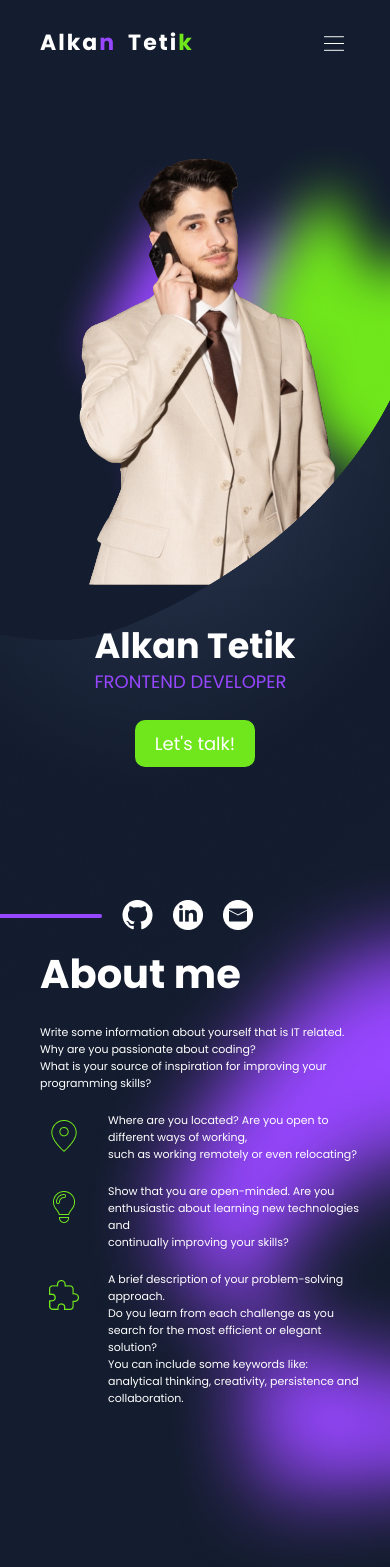
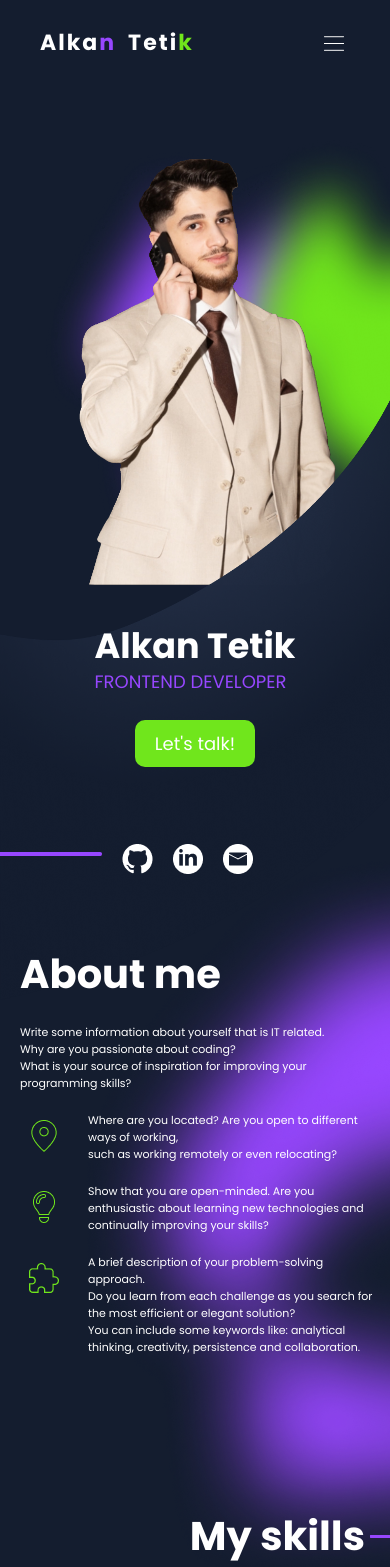
Before and after one commit to AlkanTetik/Portfolio, an Angular app: page / in a window 390 px wide. Shown: the top 1567 px of the page. Built offline with nearby package versions, Linux system fonts and the light colour scheme; a web font is replaced by a local one.

Commit message:
Some small changes in the responsiveness of some sections

```diff
--- a/src/app/about-me/about-me.component.html
+++ b/src/app/about-me/about-me.component.html
@@ -1,4 +1,11 @@
 <section id="aboutme">
+    <div class="buttons_atf">
+        <div><img src="../../assets/purpleline.png" alt=""></div>
+        <div><img class="hover_image" src="../../assets/github.png" alt=""></div>
+        <div><img class="hover_image" src="../../assets/linkedin.png" alt=""></div>
+        <div><img class="hover_image" src="../../assets/email.png" alt=""></div>
+        <div class="email_text">alkan.tetik.at&#64;gmail.com</div>
+    </div>
     <div>
         <div>
             <h1>About me</h1>
--- a/src/app/about-me/about-me.component.scss
+++ b/src/app/about-me/about-me.component.scss
@@ -13,8 +13,10 @@ section {
     justify-content: space-between;
     position: relative;
     gap: 10px;
-    padding-top: 200px;
+    padding-top: 150px;
     padding-bottom: 200px;
+    color: white;
+
 
     >div {
         z-index: 1;
@@ -65,6 +67,20 @@ section {
     }
 }
 
+.buttons_atf {
+    position: absolute;
+    top: 0;
+    left: 0;
+    right: 0;
+    z-index: 2;
+    display: flex;
+    gap: 20px;
+}
+
+.email_text {
+    cursor: pointer;
+}
+
 @media (max-width: 1350px) {
     section {
         >div {
@@ -102,22 +118,30 @@ section {
     section {
         justify-content: center;
 
-        >div {
-            padding-left: 20px;
+        // >div {
+        //     padding-left: 20px;
 
-            >div {
-                padding-left: 20px;
+        >h1 {
+            font-size: 70px;
+            padding-left: 0;
 
-                >h1 {
-                    font-size: 70px;
-                    padding-left: 0;
-                }
-            }
         }
     }
 
     .img_abMe {
         display: none;
+    }
+
+    section>div>div>h1 {
+        padding-left: 20px;
+    }
+
+    .info_title {
+        padding-left: 20px;
+    }
+
+    .info_content {
+        padding-left: 20px;
     }
 }
 
@@ -136,6 +160,10 @@ section {
             }
         }
     }
+
+    .email_text {
+        display: none;
+    }
 }
 
 @media (max-width: 400px) {
--- a/src/app/above-the-fold/above-the-fold.component.html
+++ b/src/app/above-the-fold/above-the-fold.component.html
@@ -19,13 +19,13 @@
         </a>
     </div>
     <div class="scroll_down_container">
-        <div class="buttons_atf">
+        <!-- <div class="buttons_atf">
             <div><img src="../../assets/purpleline.png" alt=""></div>
             <div><img class="hover_image" src="../../assets/github.png" alt=""></div>
             <div><img class="hover_image" src="../../assets/linkedin.png" alt=""></div>
             <div><img class="hover_image" src="../../assets/email.png" alt=""></div>
             <div class="email_text">alkan.tetik.at&#64;gmail.com</div>
-        </div>
+        </div> -->
         <div class="purpleshadow"><img src="../../assets/purpleshadow.png" alt=""></div>
         <div class='scroll_down_text'>Scroll down <img style="transform: rotate(270deg); z-index: 1;"
                 src="../../assets/Vector.png" alt=""></div>
--- a/src/app/header/header.component.scss
+++ b/src/app/header/header.component.scss
@@ -21,6 +21,10 @@ section {
     z-index: 5;
 }
 
+.navbar_translation button.active {
+    font-weight: bold;
+    border-bottom: 2px solid black;
+}
 
 .navbar {
     display: flex;
--- a/src/app/my-skills/my-skills.component.scss
+++ b/src/app/my-skills/my-skills.component.scss
@@ -80,12 +80,14 @@ h1 {
   align-items: flex-end;
   gap: 25px;
   padding: 0 100px;
+  z-index: 1;
 }
 
 .skills_title_img {
   display: flex;
   align-items: center;
   gap: 20px;
+  z-index: 1;
 }
 
 .skills_title_img h1 {
@@ -93,6 +95,7 @@ h1 {
   font-size: 90px;
   font-weight: 700;
   color: white;
+  z-index: 1;
 }
 
 .skills_title_text {
@@ -134,6 +137,7 @@ h1 {
 .vectorsmall {
   position: absolute;
   right: 0;
+  z-index: 1;
 }
 
 .image-switch {
@@ -238,10 +242,12 @@ h1 {
   .skills_title_img h1 {
     font-size: 50px;
     padding-right: 80px;
+    z-index: 1;
   }
 
   .skills_title {
     padding: 0;
+    z-index: 1;
   }
 
   .skills_looking_text {
--- /dev/null
+++ b/src/assets/i18n/de.json
@@ -0,0 +1,4 @@
+{
+  "GREETING": "Hallo, Welt!",
+  "LANG_BUTTON": "Wechsle zu Englisch"
+}
--- /dev/null
+++ b/src/assets/i18n/en.json
@@ -0,0 +1,4 @@
+{
+  "GREETING": "Hello, World!",
+  "LANG_BUTTON": "Switch to German"
+}
```
